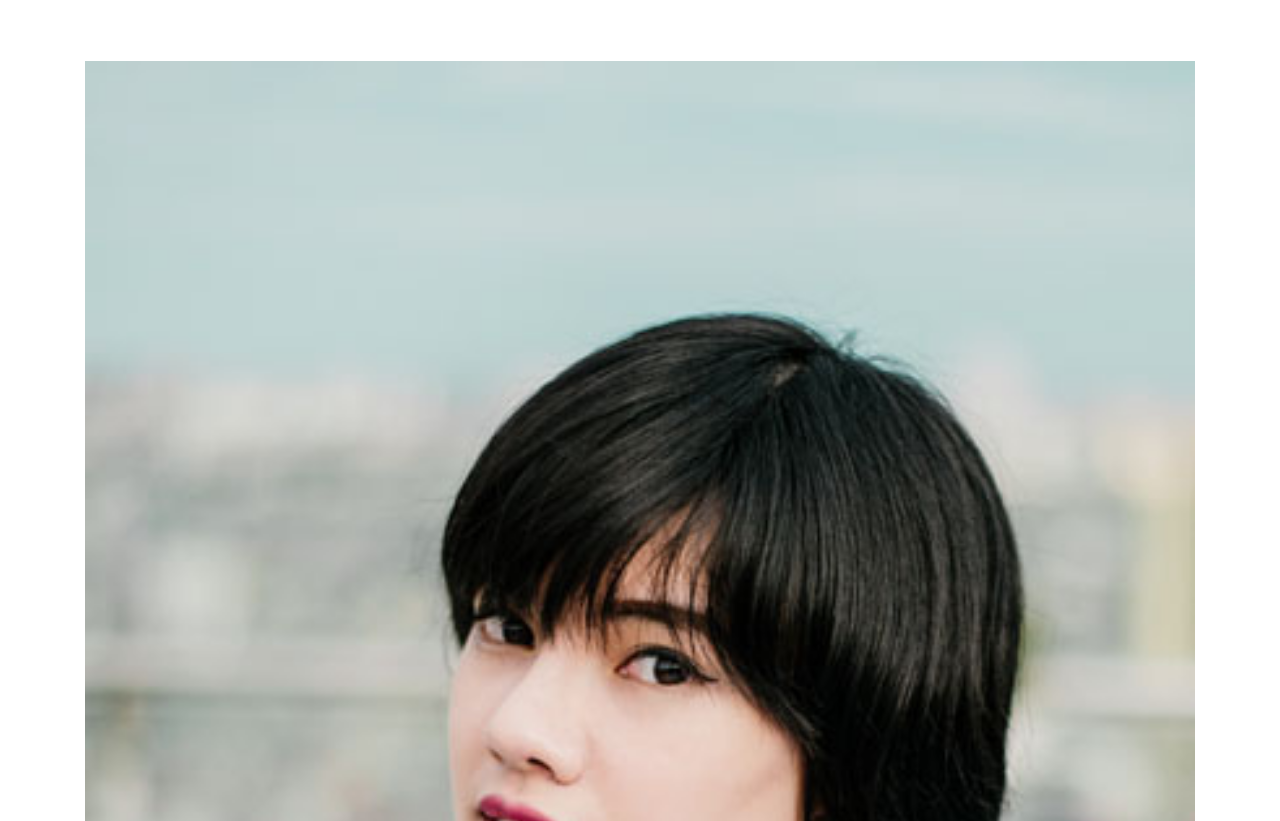
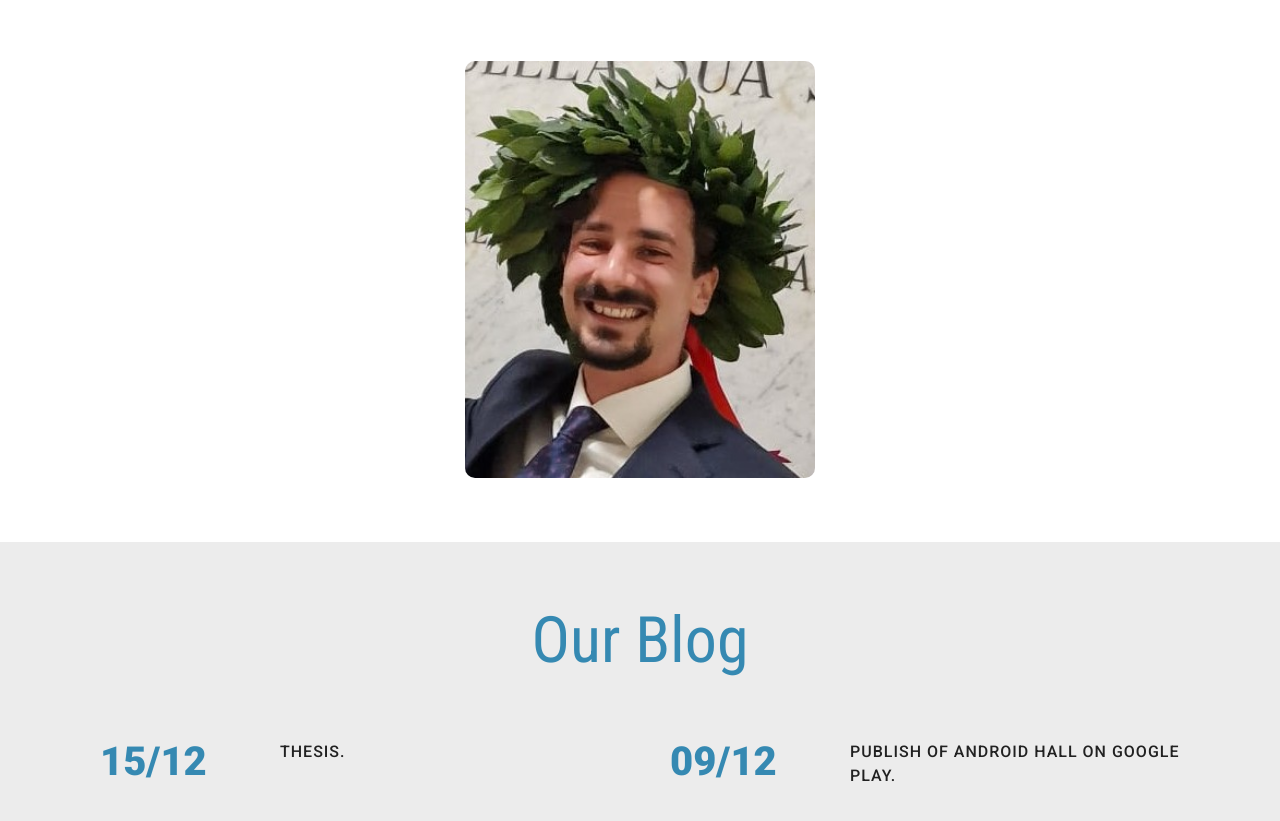
Before and after one commit to alessandrochiaiese/uninaverse, a plain HTML site: page index.html in a window 1280 px wide. Shown: the part 4189-5010 px from the top of the page. Drawn offline with Linux system fonts and the light colour scheme.

Commit message:
Update team & founder.

```diff
--- a/index.html
+++ b/index.html
@@ -98,7 +98,9 @@ Smartphone Compatible web template, free webdesigns for Nokia, Samsung, LG, Sony
 										<li>
 											<div class="banner_text">
 												<h3>Hall</h3>
-												<p>Meet your collegues and friends in Hall and using Chat System and Webcam to communicate. You can project a document, pitch on Screens from request on-chain.</p>
+												<p>Meet your collegues and friends in Hall and using Chat System and
+													Webcam to communicate. You can project a document, pitch on Screens
+													from request on-chain.</p>
 												<div class="w3-button">
 													<a href="#" data-toggle="modal" data-target="#myModal">Read More</a>
 												</div>
@@ -432,7 +434,8 @@ Smartphone Compatible web template, free webdesigns for Nokia, Samsung, LG, Sony
 										<div class="clearfix"> </div>
 									</div>
 									<div class="testimonial-img-info">
-										<p>Metaverse developing was started. Initially we used Opensea Marketplace to manage NFT and can be connect a wallet as Trust Wallet.</p>
+										<p>Metaverse developing was started. Initially we used Opensea Marketplace to
+											manage NFT and can be connect a wallet as Trust Wallet.</p>
 										<h5>Peter Guptill</h5>
 										<h6>Proin blandit</h6>
 									</div>
@@ -516,9 +519,11 @@ Smartphone Compatible web template, free webdesigns for Nokia, Samsung, LG, Sony
 				<h3>Amazing Team</h3>
 			</div>
 				<div class="agileits-team-grids">
-				<div class="col-md-12 agileits-team-grid">
-					<div class="team-info">
-						<img src="images/t1.jpg" alt="">
+					<div class="col-md-4"></div>
+					<div class="col-md-4 agileits-team-grid">
+
+						<div class="team-info" style="border-radius: 10px; margin:auto;">
+							<img src="images/IMG-20221216-WA0025.jpg" alt="">
 							<div class="team-caption">
 								<h4>Alessandro Chiaiese</h4>
 								<p>CEO Founder</p>
@@ -529,7 +534,9 @@ Smartphone Compatible web template, free webdesigns for Nokia, Samsung, LG, Sony
 								</ul>
 							</div>
 						</div>
+
 					</div>
+					<div class="col-md-4"></div>
 					<!--
 				<div class="col-md-3 agileits-team-grid">
 					<div class="team-info">
```
Also changed, not shown: images/IMG-20221216-WA0025.jpg (added). Lines whose indentation alone changed are shown as unchanged.
